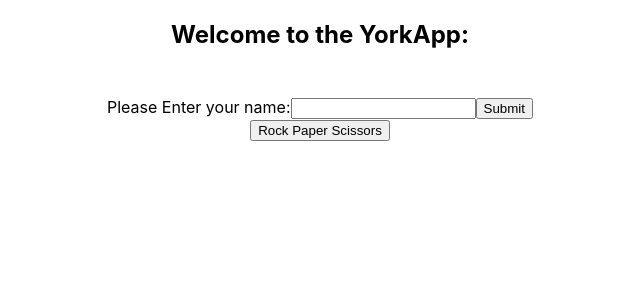
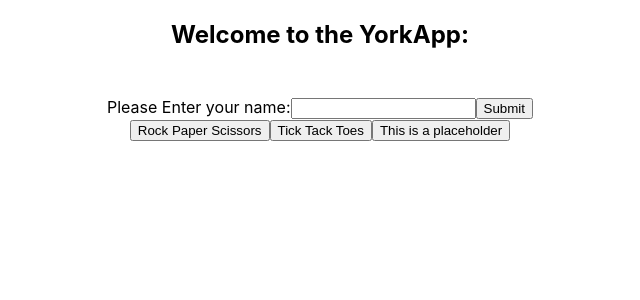
Before and after one commit to colinjaworski/york-fe, a React (Create React App) app: page / in a window 1280 px wide. Shown: the top 300 px of the page, without its empty margins (320-960 px from the left). Built offline with nearby package versions, Linux system fonts and the light colour scheme.

Commit message:
added more game components

```diff
--- a/src/App.js
+++ b/src/App.js
@@ -1,7 +1,10 @@
 import React, { useState } from 'react';
 import './App.css';
 import Name from './components/Name';
-import RPS from './components/RPS'
+import RPS from './components/RPS';
+import Placeholder from './components/Placeholder';
+import TicTacToe from './components/TicTacToe';
+
 
 
 function App() {
@@ -15,7 +18,11 @@ function App() {
     <div className="App">
       <Name />
       <button onClick={() => gameSelection('RPS')}>Rock Paper Scissors</button>
+      <button onClick={() => gameSelection('TicTacToe')}>Tick Tack Toes</button>
+      <button onClick={() => gameSelection('Placeholder')}>This is a placeholder</button>
       {gameOption === 'RPS' && <RPS />}
+      {gameOption === 'TicTacToe' && <TicTacToe />}
+      {gameOption === 'Placeholder' && <Placeholder />}
     </div>
   );
 }
--- /dev/null
+++ b/src/components/Placeholder.js
@@ -0,0 +1,15 @@
+function Placeholder() {
+
+    return (
+        <>
+            <header className="Header">
+                <h1>This is a placeholder!</h1>
+            </header>
+            <div>
+
+
+            </div>
+        </>
+    )
+}
+export default Placeholder;
--- /dev/null
+++ b/src/components/TicTacToe.js
@@ -0,0 +1,15 @@
+function TicTacToe() {
+
+    return (
+        <>
+            <header className="Header">
+                <h1>Tic Tac Toes!</h1>
+            </header>
+            <div>
+
+
+            </div>
+        </>
+    )
+}
+export default TicTacToe;
```
